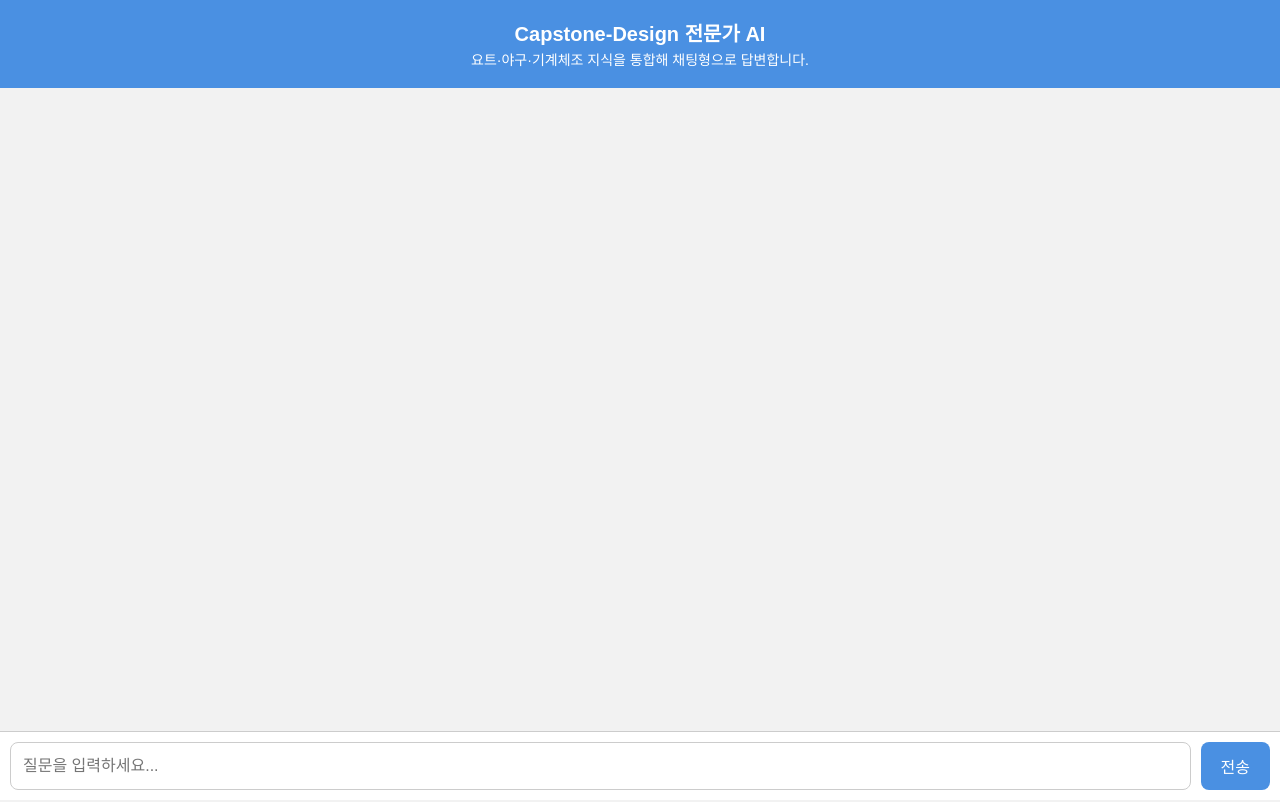
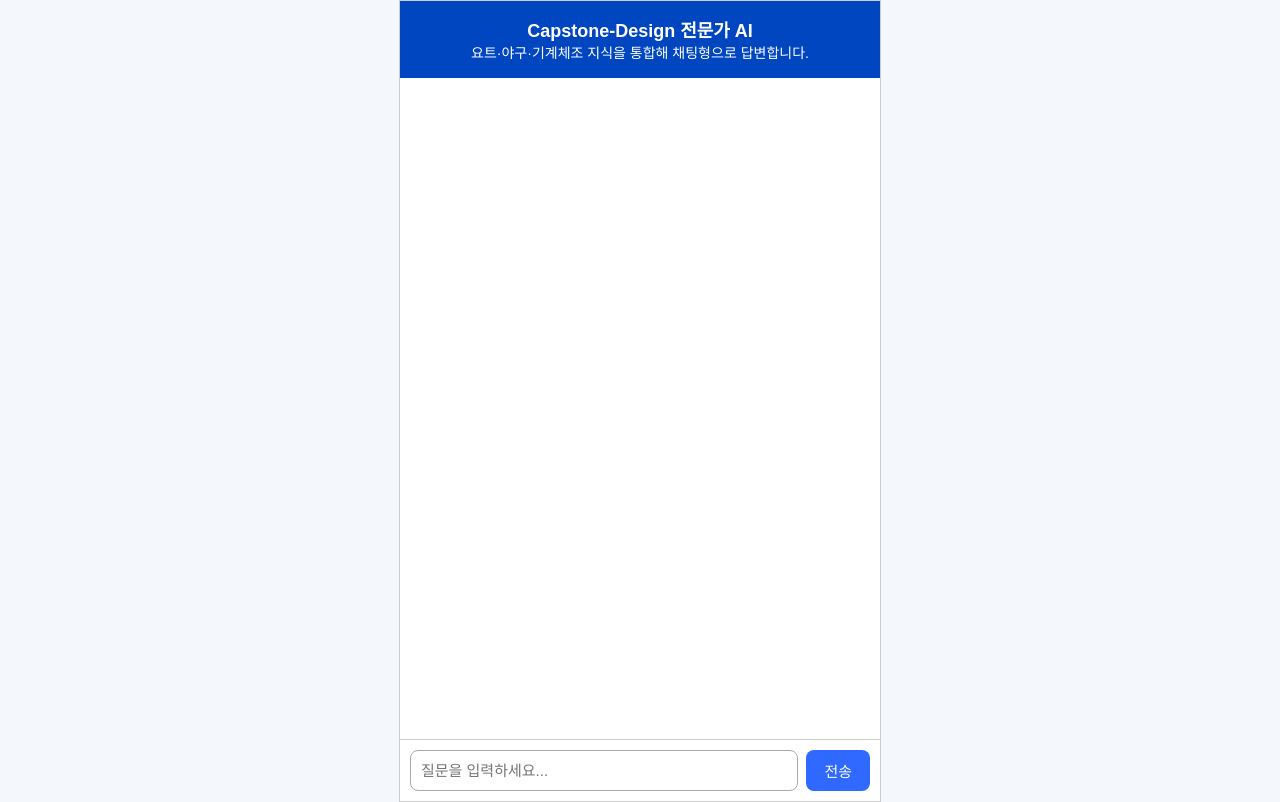
Before and after one commit to a1jung/Capstone-Design, a FastAPI app: page / in a window 1280 px wide. Run offline with FastAPI, Linux system fonts and the light colour scheme.

Commit message:
Update style.css

```diff
--- a/static/style.css
+++ b/static/style.css
@@ -1,76 +1,83 @@
 body {
     margin: 0;
-    background: #f2f2f2;
+    background: #f4f7fc;
     font-family: Arial, sans-serif;
 }
 
 .chat-container {
     width: 100%;
+    max-width: 480px;
     height: 100vh;
+    margin: auto;
+    display: flex;
+    flex-direction: column;
+    border: 1px solid #ccc;
+    background: #fff;
+}
+
+.header {
+    padding: 15px;
+    background: #0046c0;
+    color: white;
+    text-align: center;
+    font-weight: bold;
+    font-size: 18px;
+}
+
+#messages {
+    flex-grow: 1;
+    overflow-y: auto;
+    padding: 10px;
     display: flex;
     flex-direction: column;
 }
 
-.header {
-    padding: 18px;
-    background: #4A90E2;
-    color: white;
-    font-size: 20px;
-    font-weight: bold;
-    text-align: center;
-}
-
-.messages {
-    flex: 1;
-    overflow-y: auto;
-    padding: 20px;
-    display: flex;
-    flex-direction: column;
-    gap: 12px;
-}
-
 .message {
+    margin: 6px 0;
+    padding: 10px 15px;
+    border-radius: 14px;
     max-width: 70%;
-    padding: 12px;
-    border-radius: 12px;
-    line-height: 1.4;
+    font-size: 15px;
 }
 
 .user {
-    background: #4A90E2;
+    align-self: flex-end;
+    background: #0066FF;
     color: white;
-    align-self: flex-end;
 }
 
 .ai {
-    background: white;
-    color: black;
-    border: 1px solid #ddd;
     align-self: flex-start;
+    background: #E8E8E8;
+    color: #000;
 }
 
 .input-area {
     display: flex;
+    background: #fff;
     padding: 10px;
-    background: #ffffff;
     border-top: 1px solid #ccc;
 }
 
 #userInput {
-    flex: 1;
-    padding: 12px;
-    font-size: 16px;
-    border: 1px solid #ccc;
+    flex-grow: 1;
+    padding: 10px;
+    border: 1px solid #aaa;
     border-radius: 8px;
+    font-size: 15px;
 }
 
 #sendBtn {
-    margin-left: 10px;
-    padding: 12px 20px;
-    font-size: 16px;
+    margin-left: 8px;
+    padding: 10px 18px;
     border: none;
-    background: #4A90E2;
+    background: #2f69ff;
     color: white;
     border-radius: 8px;
     cursor: pointer;
+    font-size: 15px;
 }
+
+#sendBtn:hover {
+    background: #1c4ad9;
+}
```
